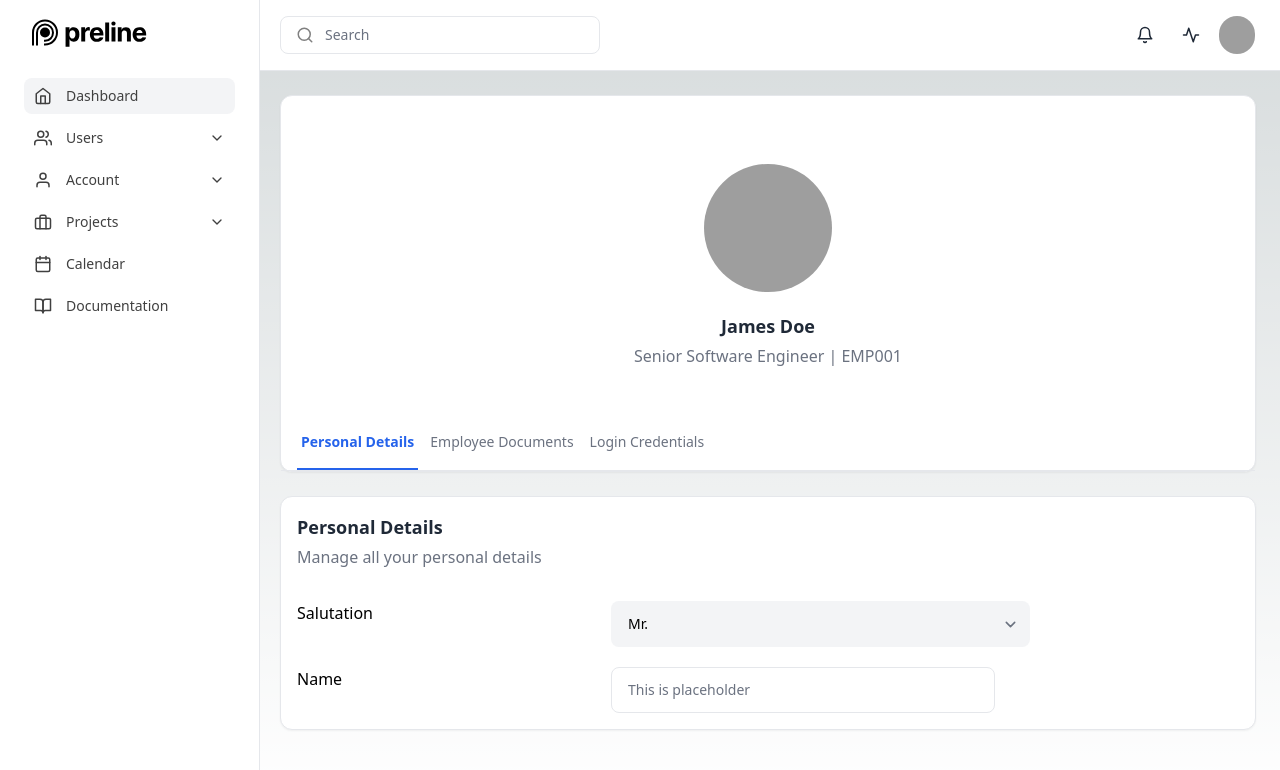
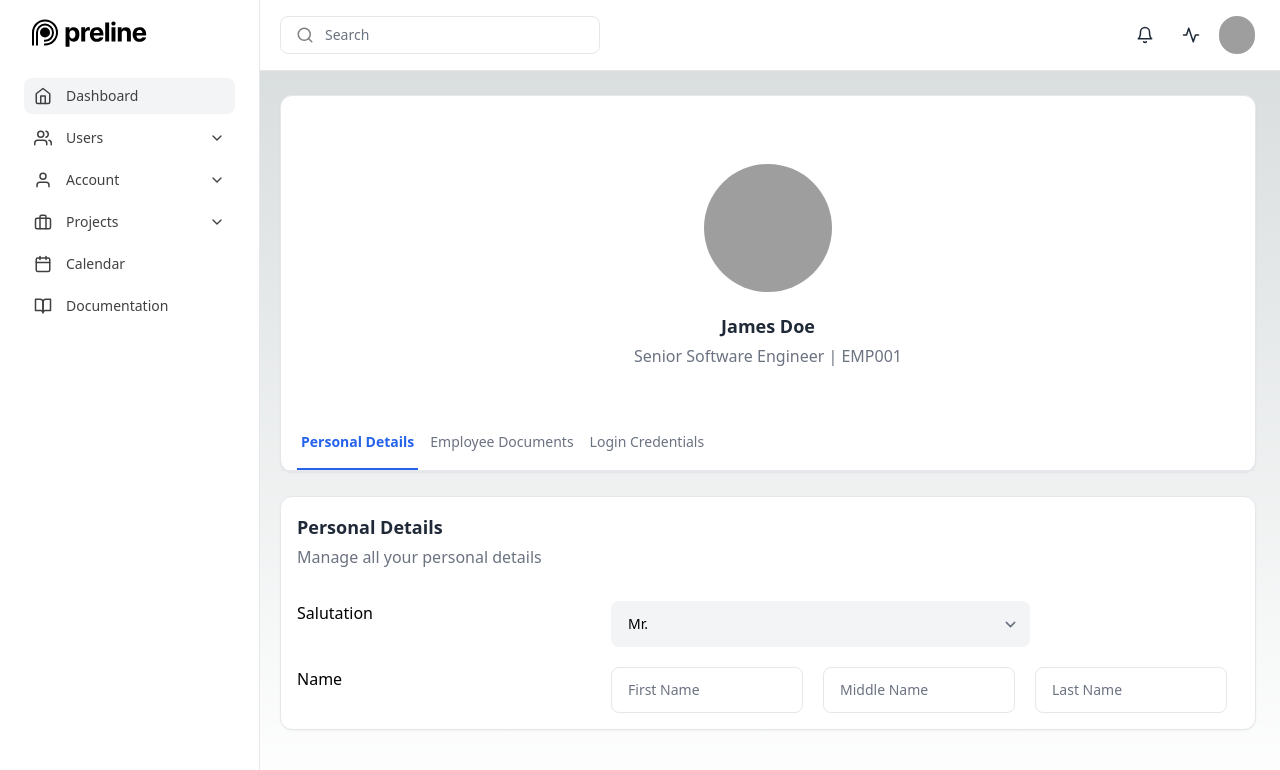
Before and after one commit to DoshiNeil/smartHRMS, a Next.js app: page /dashboard/profile in a window 1280 px wide. Shown: the top 770 px of the page. Built offline with nearby package versions, Linux system fonts and the light colour scheme; grey boxes are pictures that could not be loaded.

Commit message:
Name field complete

```diff
--- a/src/app/dashboard/profile/PersonalDetails.tsx
+++ b/src/app/dashboard/profile/PersonalDetails.tsx
@@ -4,7 +4,7 @@ import Salutation, {
   SalutationOptionType,
   SalutationOptions,
 } from '@@/components/form/Salutation';
-import { useState } from 'react';
+import { useEffect, useState } from 'react';
 
 export default function PersonalDetails() {
   const [personalDetails, setPersonalDetails] = useState<Object>();
@@ -12,8 +12,11 @@ export default function PersonalDetails() {
   const handleSalutationUpdate = (value: SalutationOptionType) =>
     setPersonalDetails((prev) => ({ ...prev, salutation: value }));
 
-  const handleNameUpdate= (value: NameFieldType) =>
+  const handleNameUpdate = (value: NameFieldType) =>
     setPersonalDetails((prev) => ({ ...prev, name: value }));
+
+  // loggin to test development
+  useEffect(() => console.log(personalDetails), [personalDetails]);
 
   return (
     <div className='flex flex-col rounded-xl border bg-white shadow-sm dark:border-neutral-700 dark:bg-neutral-900 dark:shadow-neutral-700/70'>
--- a/src/components/form/Name/index.tsx
+++ b/src/components/form/Name/index.tsx
@@ -10,11 +10,14 @@ type NameProps = {
   updateName: (name: NameFieldType) => void;
   defaultName?: NameFieldType;
 };
-const Name: React.FC<NameProps> = ({ updateName }: NameProps) => {
-  const [name, setName] = useState<NameFieldType>({
+const Name: React.FC<NameProps> = ({
+  updateName,
+  defaultName = {
     firstName: '',
     lastName: '',
-  });
+  },
+}: NameProps) => {
+  const [name, setName] = useState<NameFieldType>(defaultName);
 
   useEffect(() => updateName(name), [name]);
 
@@ -26,21 +29,21 @@ const Name: React.FC<NameProps> = ({ updateName }: NameProps) => {
       case 'first':
         setName((old) => ({
           ...old,
-          firstName: e.target.value as string,
+          firstName: (e.target.value as string).trim(),
         }));
         break;
 
       case 'middle':
         setName((old) => ({
           ...old,
-          middleName: e.target.value as string,
+          middleName: (e.target.value as string).trim(),
         }));
         break;
 
       case 'last':
         setName((old) => ({
           ...old,
-          lastName: e.target.value as string,
+          lastName: (e.target.value as string).trim(),
         }));
         break;
       default:
@@ -49,15 +52,42 @@ const Name: React.FC<NameProps> = ({ updateName }: NameProps) => {
   };
 
   return (
-    <div className='grid  sm:grid-cols-1 md:grid-cols-6'>
+    <div className='grid sm:grid-cols-1 md:grid-cols-6'>
       <div className='grid md:col-span-2'>
         <label className=''> Name </label>
       </div>
       <div className='grid md:col-span-4'>
-        <div className="max-w-sm space-y-3">
-          <input type="text"
-          className="py-3 px-4 block w-full border-gray-200 rounded-lg text-sm focus:border-blue-500 focus:ring-blue-500 disabled:opacity-50 disabled:pointer-events-none dark:bg-neutral-900 dark:border-neutral-700 dark:text-neutral-400 dark:placeholder-neutral-500 dark:focus:ring-neutral-600"
-          placeholder="This is placeholder"/>
+        <div className='flex gap-x-5'>
+          <div className='space-y- w-48'>
+            <input
+              value={name.firstName}
+              onChange={(e) => handleName(e, 'first')}
+              name='firstName'
+              type='text'
+              className='block w-full rounded-lg border-gray-200 px-4 py-3 text-sm focus:border-blue-500 focus:ring-blue-500 disabled:pointer-events-none disabled:opacity-50 dark:border-neutral-700 dark:bg-neutral-900 dark:text-neutral-400 dark:placeholder-neutral-500 dark:focus:ring-neutral-600'
+              placeholder='First Name'
+            />
+          </div>
+          <div className='w-48 space-y-3'>
+            <input
+              value={name.middelName}
+              onChange={(e) => handleName(e, 'middle')}
+              name='middleName'
+              type='text'
+              className='block w-full rounded-lg border-gray-200 px-4 py-3 text-sm focus:border-blue-500 focus:ring-blue-500 disabled:pointer-events-none disabled:opacity-50 dark:border-neutral-700 dark:bg-neutral-900 dark:text-neutral-400 dark:placeholder-neutral-500 dark:focus:ring-neutral-600'
+              placeholder='Middle Name'
+            />
+          </div>
+          <div className='w-48 space-y-3'>
+            <input
+              value={name.lastName}
+              onChange={(e) => handleName(e, 'last')}
+              name='lastName'
+              type='text'
+              className='block w-full rounded-lg border-gray-200 px-4 py-3 text-sm focus:border-blue-500 focus:ring-blue-500 disabled:pointer-events-none disabled:opacity-50 dark:border-neutral-700 dark:bg-neutral-900 dark:text-neutral-400 dark:placeholder-neutral-500 dark:focus:ring-neutral-600'
+              placeholder='Last Name'
+            />
+          </div>
         </div>
       </div>
     </div>
```
